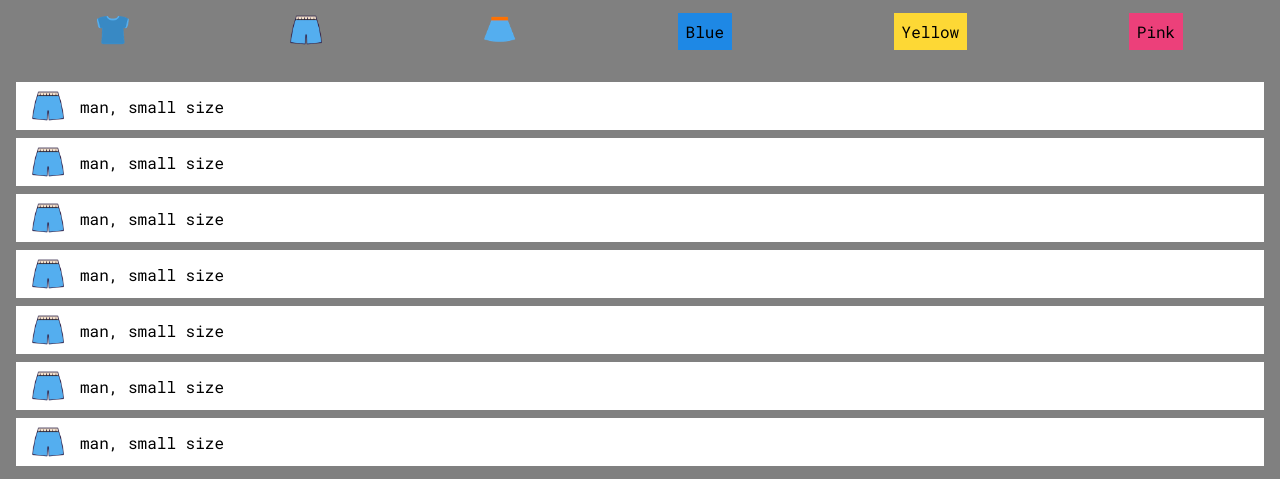
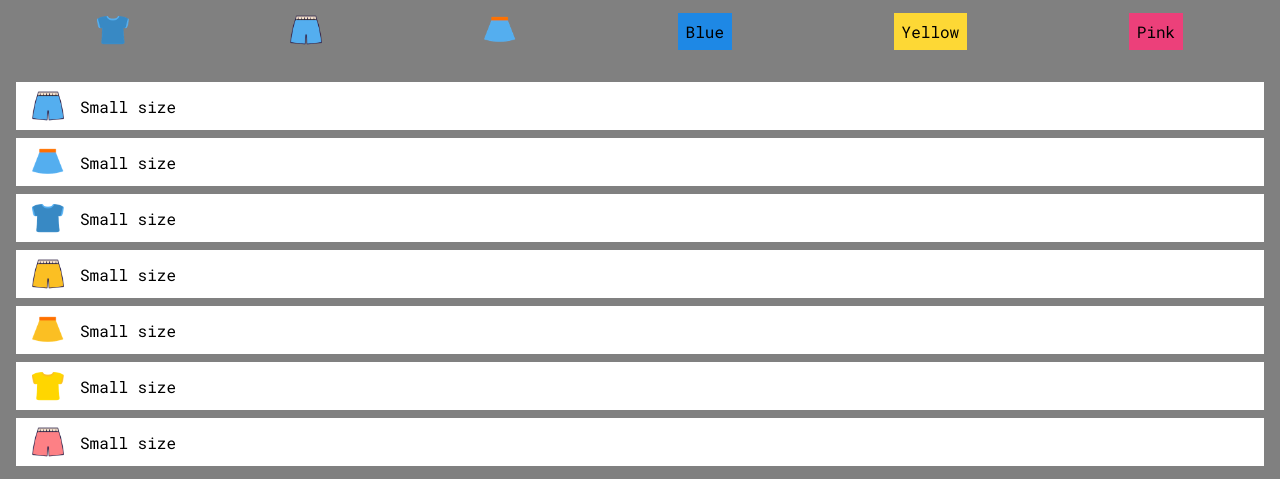
Before and after one commit to woomingahng/simple_shoppingmall, a plain HTML site: page index.html in a window 1280 px wide. Shown: the part 123-602 px from the top of the page. Drawn offline with Linux system fonts and the light colour scheme.

Commit message:
javascript 추가
이벤트 추가

```diff
--- a/css/style.css
+++ b/css/style.css
@@ -38,12 +38,14 @@ body {
   margin: 1em 0;
 }
 
-.filterarea img {
+.filterarea .filterimg {
   block-size: 2em;
+  cursor: pointer;
 }
 
 .filterarea .filtercolor {
   padding: 0.5em;
+  cursor: pointer;
 }
 
 .filterarea .filtercolor.blue {
--- a/index.html
+++ b/index.html
@@ -15,9 +15,15 @@
     <div class="contents">
       <div class="logoarea"><img src="/imgs/logo.png" alt="Wily's" /></div>
       <ul class="filterarea">
-        <li><img src="/imgs/blue_t.png" alt="Shirts" class="filterimg" /></li>
-        <li><img src="/imgs/blue_p.png" alt="Pants" class="filterimg" /></li>
-        <li><img src="/imgs/blue_s.png" alt="Skirts" class="filterimg" /></li>
+        <li>
+          <img src="/imgs/blue_t.png" alt="Tshirts" class="filterimg tshirts" />
+        </li>
+        <li>
+          <img src="/imgs/blue_p.png" alt="Pants" class="filterimg pants" />
+        </li>
+        <li>
+          <img src="/imgs/blue_s.png" alt="Skirts" class="filterimg skirts" />
+        </li>
         <li>
           <div class="filtercolor blue">Blue</div>
         </li>
@@ -28,62 +34,7 @@
           <div class="filtercolor pink">Pink</div>
         </li>
       </ul>
-      <ul class="itemarea">
-        <li>
-          <img src="/imgs/blue_p.png" alt="" class="itemimg" /><span
-            class="itemdesc"
-            >man, small size</span
-          >
-        </li>
-        <li>
-          <img src="/imgs/blue_p.png" alt="" class="itemimg" /><span
-            class="itemdesc"
-            >man, small size</span
-          >
-        </li>
-        <li>
-          <img src="/imgs/blue_p.png" alt="" class="itemimg" /><span
-            class="itemdesc"
-            >man, small size</span
-          >
-        </li>
-        <li>
-          <img src="/imgs/blue_p.png" alt="" class="itemimg" /><span
-            class="itemdesc"
-            >man, small size</span
-          >
-        </li>
-        <li>
-          <img src="/imgs/blue_p.png" alt="" class="itemimg" /><span
-            class="itemdesc"
-            >man, small size</span
-          >
-        </li>
-        <li>
-          <img src="/imgs/blue_p.png" alt="" class="itemimg" /><span
-            class="itemdesc"
-            >man, small size</span
-          >
-        </li>
-        <li>
-          <img src="/imgs/blue_p.png" alt="" class="itemimg" /><span
-            class="itemdesc"
-            >man, small size</span
-          >
-        </li>
-        <li>
-          <img src="/imgs/blue_p.png" alt="" class="itemimg" /><span
-            class="itemdesc"
-            >man, small size</span
-          >
-        </li>
-        <li>
-          <img src="/imgs/blue_p.png" alt="" class="itemimg" /><span
-            class="itemdesc"
-            >man, small size</span
-          >
-        </li>
-      </ul>
+      <ul class="itemarea"></ul>
     </div>
   </body>
 </html>
--- a/index.js
+++ b/index.js
@@ -0,0 +1,192 @@
+'use strict'
+
+function getClothes() {
+  return [
+    {
+      size: 'Small',
+      color: 'Blue',
+      category: 'Pants',
+    },
+    {
+      size: 'Small',
+      color: 'Blue',
+      category: 'Skirts',
+    },
+    {
+      size: 'Small',
+      color: 'Blue',
+      category: 'Tshirts',
+    },
+    {
+      size: 'Small',
+      color: 'Yellow',
+      category: 'Pants',
+    },
+    {
+      size: 'Small',
+      color: 'Yellow',
+      category: 'Skirts',
+    },
+    {
+      size: 'Small',
+      color: 'Yellow',
+      category: 'Tshirts',
+    },
+    {
+      size: 'Small',
+      color: 'Pink',
+      category: 'Pants',
+    },
+    {
+      size: 'Small',
+      color: 'Pink',
+      category: 'Skirts',
+    },
+    {
+      size: 'Small',
+      color: 'Pink',
+      category: 'Tshirts',
+    },
+    {
+      size: 'Medium',
+      color: 'Blue',
+      category: 'Pants',
+    },
+    {
+      size: 'Medium',
+      color: 'Blue',
+      category: 'Skirts',
+    },
+    {
+      size: 'Medium',
+      color: 'Blue',
+      category: 'Tshirts',
+    },
+    {
+      size: 'Medium',
+      color: 'Yellow',
+      category: 'Pants',
+    },
+    {
+      size: 'Medium',
+      color: 'Yellow',
+      category: 'Skirts',
+    },
+    {
+      size: 'Medium',
+      color: 'Yellow',
+      category: 'Tshirts',
+    },
+    {
+      size: 'Medium',
+      color: 'Pink',
+      category: 'Pants',
+    },
+    {
+      size: 'Medium',
+      color: 'Pink',
+      category: 'Skirts',
+    },
+    {
+      size: 'Medium',
+      color: 'Pink',
+      category: 'Tshirts',
+    },
+    {
+      size: 'Large',
+      color: 'Blue',
+      category: 'Pants',
+    },
+    {
+      size: 'Large',
+      color: 'Blue',
+      category: 'Skirts',
+    },
+    {
+      size: 'Large',
+      color: 'Blue',
+      category: 'Tshirts',
+    },
+    {
+      size: 'Large',
+      color: 'Yellow',
+      category: 'Pants',
+    },
+    {
+      size: 'Large',
+      color: 'Yellow',
+      category: 'Skirts',
+    },
+    {
+      size: 'Large',
+      color: 'Yellow',
+      category: 'Tshirts',
+    },
+    {
+      size: 'Large',
+      color: 'Pink',
+      category: 'Pants',
+    },
+    {
+      size: 'Large',
+      color: 'Pink',
+      category: 'Skirts',
+    },
+    {
+      size: 'Large',
+      color: 'Pink',
+      category: 'Tshirts',
+    },
+  ]
+}
+
+const clothes = getClothes()
+function showClothes(clothes) {
+  const itemArea = document.querySelector('.itemarea')
+  itemArea.innerHTML = ''
+  clothes.forEach((item) => {
+    const li = document.createElement('li')
+    const img = document.createElement('img')
+    img.src = `/imgs/${item.color.toLowerCase()}_${item.category
+      .charAt(0)
+      .toLowerCase()}.png`
+    img.className = 'itemimg'
+    const span = document.createElement('span')
+    span.className = 'itemdesc'
+    span.innerHTML = `${item.size} size`
+    li.appendChild(img)
+    li.appendChild(span)
+    itemArea.appendChild(li)
+  })
+}
+
+const logo = document.querySelector('.logoarea')
+logo.addEventListener('click', () => {
+  showClothes(clothes)
+})
+const filterTshirts = document.querySelector('.filterimg.tshirts')
+filterTshirts.addEventListener('click', () => {
+  showClothes(clothes.filter((item) => item.category === 'Tshirts'))
+})
+const filterPants = document.querySelector('.filterimg.pants')
+filterPants.addEventListener('click', () => {
+  showClothes(clothes.filter((item) => item.category === 'Pants'))
+})
+const filterSkirts = document.querySelector('.filterimg.skirts')
+filterSkirts.addEventListener('click', () => {
+  showClothes(clothes.filter((item) => item.category === 'Skirts'))
+})
+const filterBlue = document.querySelector('.filtercolor.blue')
+filterBlue.addEventListener('click', () => {
+  showClothes(clothes.filter((item) => item.color === 'Blue'))
+})
+const filterYellow = document.querySelector('.filtercolor.yellow')
+filterYellow.addEventListener('click', () => {
+  showClothes(clothes.filter((item) => item.color === 'Yellow'))
+})
+const filterPink = document.querySelector('.filtercolor.pink')
+filterPink.addEventListener('click', () => {
+  showClothes(clothes.filter((item) => item.color === 'Pink'))
+})
+
+showClothes(clothes)
```
